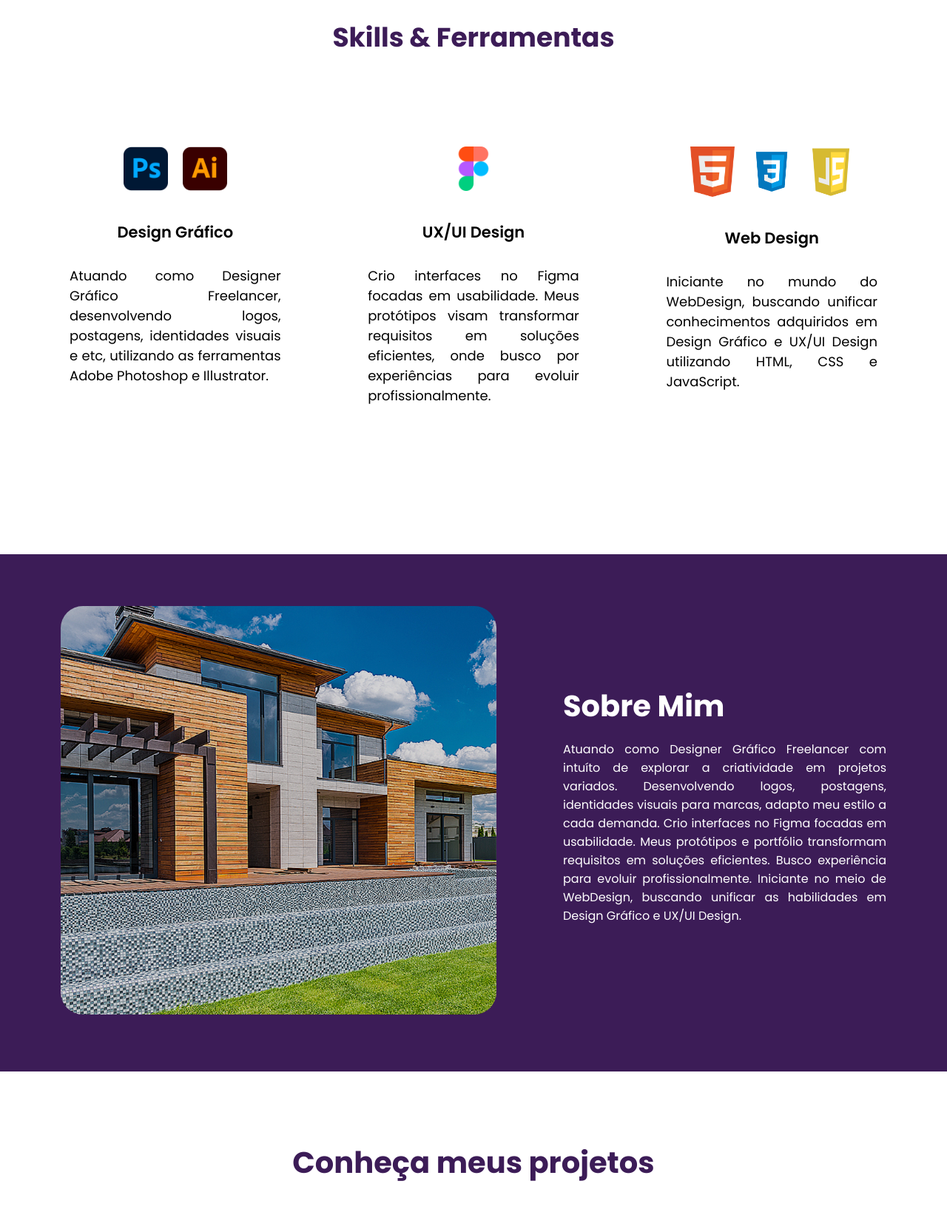
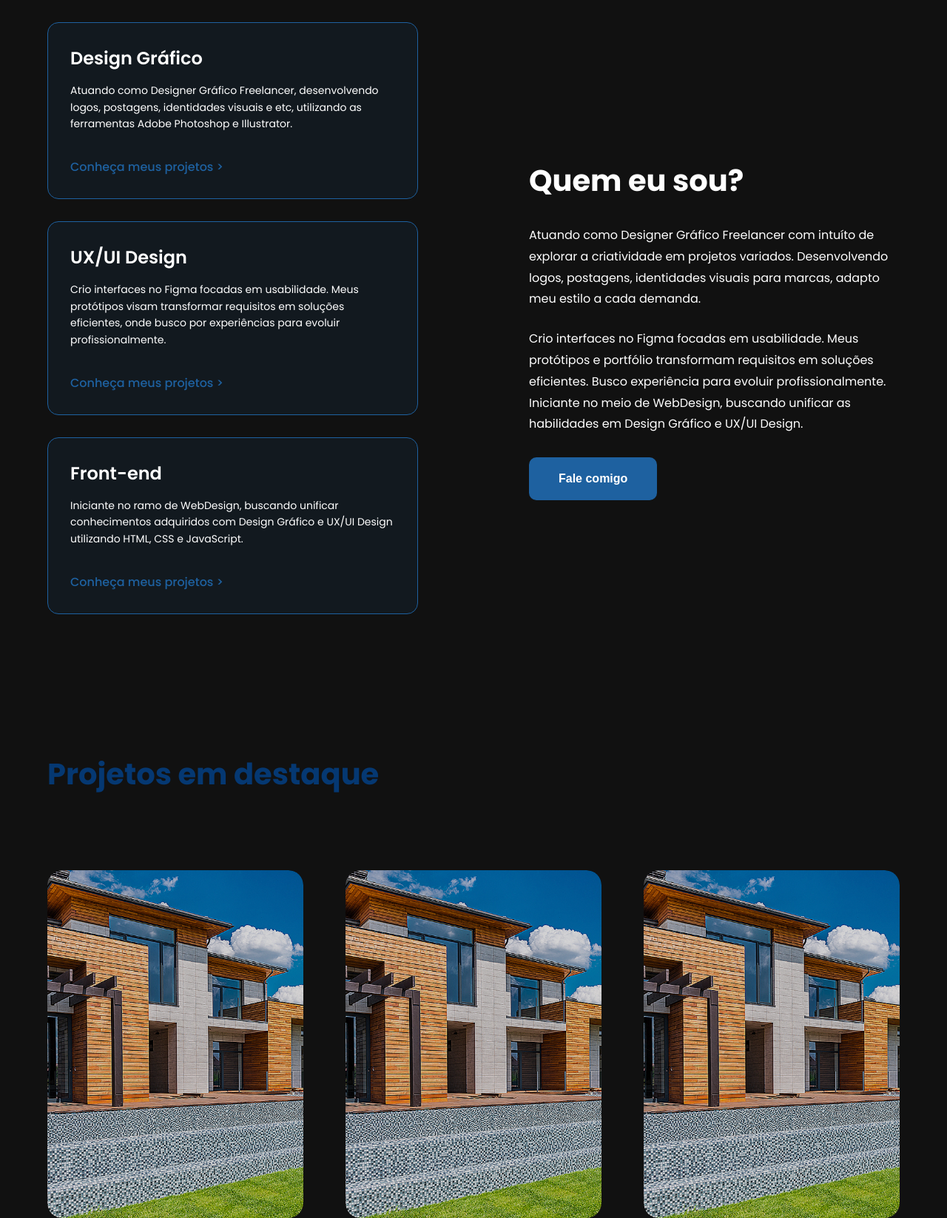
Before and after one commit to soouzxgu/portfolio-gustavo-souza, a plain HTML site: page index.html in a window 1280 px wide. Shown: the part 766-2412 px from the top of the page at 74% size. Drawn offline with Linux system fonts and the light colour scheme.

Commit message:
commit 7 atualizacao

```diff
--- a/index.html
+++ b/index.html
@@ -20,16 +20,16 @@
             <div class="container">
                 <nav>
                     <div class="logo">
-                        <a href="index.html">Gustavo Souza</a>
+                        <a href="index.html">Gustavo</a>
                     </div>
 
                     <ul class="menu">
                         <li><a href="#">Home</a></li>
                         <li><a href="#skills">Skills</a></li>
                         <li><a href="#sobre">Sobre Mim</a></li>
-                        <li><a href="#">Projetos</a></li>
-                        <li><a href="#">Contato</a></li>
-                        <!--<li><a href="#"><button class="btn-gradient">Acessar</button></a></li>-->
+                        <li><a href="#projects">Projetos</a></li>
+                        <li><a href="#contact">Contato</a></li>
+                        <li><a href="#"><button class="btn-gradient-2">Download CV</button></a></li>
                     </ul>
 
                     <!--responsive menu -->
@@ -59,7 +59,7 @@
                     <h2>Designer Gráfico & UX/UI Designer</h2>
 
                     <div>
-                        <button class="btn-gradient-2">Download CV</button>
+                        <!-- <button class="btn-gradient-2">Download CV</button> -->
                         <!-- <img src="./style/img/verificado.png" alt="verificado"> -->
                     </div>
 
@@ -80,61 +80,26 @@
 
     </div>
 
-    <!--
-
-<section class="results">
-
-    <div class="container">
-
-        <div class="results-text">
-            Ajudando pessoas e grandes empresas com foco no conforto.
-        </div>
-
-        <div class="results-number">
-
-            <p>
-                <span>+50 mil</span> <br>
-                Clientes
-            </p>
-
-            <p>
-                <span>+20 mil</span> <br>
-                Funcionários
-            </p>
-
-            <p>
-                <span>+60 mil</span> <br>
-                Projetos
-            </p>
-
-        </div>
-
-    </div>
-
-</section>
--->
-
-
 <!-- card section -->
 
     <section class="diferences" id="skills">
 
         <!-- container -->
-        <div class="title-container">
-            <h2>Skills & Ferramentas</h2>
-        </div>
+        <!-- <div class="title-container">
+            <h2>Skills & Conhecimentos</h2>
+        </div> -->
 
     <div class="container">
 
-            <!-- card -->
+            <!-- card 1/3 -->
 
+        <div class="cards">
 
             <div class="card">
 
                     <div class="card-img">
 
-                        <img src="./style/img/ps.png" alt="24h">
-                        <img src="./style/img/ai.png" alt="24h">
+                        <!-- <img src="./style/img/medal.png" alt="24h"> -->
 
                     </div>
 
@@ -144,6 +109,7 @@
                             visuais e etc, utilizando as ferramentas Adobe Photoshop e Illustrator.
                         </p>
 
+                        <a href="#">Conheça meus projetos ></a>
 
             </div>
 
@@ -151,7 +117,7 @@
 
                 <div class="card-img">
 
-                    <img src="./style/img/figma.png" alt="24h">
+                    <!-- <img src="./style/img/24h.png" alt="24h"> -->
 
                 </div>
                        <h3 class="title">UX/UI Design</h3>
@@ -160,27 +126,53 @@
                             em soluções eficientes, onde busco por experiências para evoluir profissionalmente.
                         </p>
 
+                        <a href="#">Conheça meus projetos ></a>
+
             </div>
 
             <div class="card">
 
                 <div class="card-img">
 
-                    <img src="./style/img/html.png" alt="24h">
-                    <img src="./style/img/css.png" alt="24h">
-                    <img src="./style/img/js.png" alt="24h">
+                    <!-- <img src="./style/img/caixa.png" alt="24h"> -->
 
                 </div>
 
-                   <h3 class="title">Web Design</h3>
+                   <h3 class="title">Front-end</h3>
                      <p>
-                        Iniciante no mundo do WebDesign, buscando unificar
-                        conhecimentos adquiridos em Design Gráfico e UX/UI Design utilizando HTML, CSS e JavaScript.
+                        Iniciante no ramo de WebDesign, buscando unificar
+                        conhecimentos adquiridos com Design Gráfico e UX/UI Design utilizando HTML, CSS e JavaScript.
                     </p>
+
+                    <a href="#">Conheça meus projetos ></a>
 
             </div>
 
-            <!-- card end -->
+        </div>
+
+        <div class="home-text">
+
+            <h2>Quem eu sou?</h2>
+            <p>
+                Atuando como Designer Gráfico Freelancer
+                    com intuíto de explorar a criatividade em
+                    projetos variados. Desenvolvendo logos, postagens, identidades
+                    visuais para marcas, adapto meu estilo a cada demanda.
+            </p>
+
+            <br>
+
+            <p>
+
+                    Crio interfaces no Figma focadas em usabilidade. Meus protótipos e portfólio transformam requisitos
+                    em soluções eficientes. Busco experiência para evoluir profissionalmente.
+                    Iniciante no meio de WebDesign, buscando unificar as habilidades em Design Gráfico e UX/UI Design.
+            </p>
+
+            <button class="btn-gradient-2">Fale comigo</button>
+
+        </div>
+
 
     </div>
 
@@ -193,40 +185,6 @@
 
     <!-- end diferences -->
 
-    <!-- home -->
-
-    <div class="home" id="sobre">
-
-        <!-- container -->
-
-        <div class="container">
-             <div class="img-home">
-                <img src="./style/img/casa.png" alt="casa">
-             </div>
-
-             <div class="home-text">
-                <h2>Sobre Mim</h2>
-                <p>
-                    Atuando como Designer Gráfico Freelancer
-                        com intuíto de explorar a criatividade em
-                        projetos variados. Desenvolvendo logos, postagens, identidades
-                        visuais para marcas, adapto meu estilo a cada demanda.
-
-                        Crio interfaces no Figma focadas em usabilidade. Meus protótipos e portfólio transformam requisitos
-                        em soluções eficientes. Busco experiência para evoluir profissionalmente.
-
-                        Iniciante no meio de WebDesign, buscando unificar as habilidades em Design Gráfico e UX/UI Design.
-                </p>
-
-             </div>
-        </div>
-
-        <!-- end container -->
-
-    </div>
-
-    <!-- end home -->
-
     <!-- places -->
 
     <section class="places" id="projects">
@@ -238,7 +196,7 @@
             <!-- text -->
 
             <p class="title-places"></p>
-            <h2>Conheça meus projetos</h2>
+            <h2>Projetos em destaque</h2>
 
             <!-- end text -->
 
@@ -278,7 +236,7 @@
 
     <!-- newslestter -->
 
-     <section class="newslestter">
+     <section class="newslestter" id="contact">
 
         <!-- container -->
 
@@ -288,12 +246,20 @@
 
             <div class="box-newsletter">
 
-                <h2>Inscreva-se na nossa NewsLetter</h2>
+                <h2>Converse comigo!</h2>
                 <p>Receba dicas, novidades e muito mais!</p>
 
                 <form>
-                    <input type="email" placeholder="Digite seu e-mail">
-                    <button>Subscrever</button>
+                    <input type="text" placeholder="Digite seu Nome">
+                    <input type="email" placeholder="Digite seu E-mail">
+
+                    <div class="message">
+                        <input type="text" placeholder="Digite sua mensagem">
+                    </div>
+
+
+                    <button>Enviar</button>
+
                 </form>
 
             </div>
@@ -341,18 +307,6 @@
 
             <!-- end ul 2-->
 
-            <!-- ul 3-->
-
-            <ul>
-                <h3>Suporte</h3>
-                <li <a href="#">Home</a></li>
-                <li <a href="#">Sobre</a></li>
-                <li <a href="#">Modelos</a></li>
-                <li <a href="#">Contato</a></li>
-            </ul>
-
-            <!-- end ul 3 -->
-
             <!-- ul 4 -->
 
             <ul>
--- a/style/style.css
+++ b/style/style.css
@@ -1,8 +1,5 @@
 
 @import url('https://fonts.googleapis.com/css2?family=Poppins:ital,wght@0,100;0,200;0,300;0,400;0,500;0,600;0,700;0,800;0,900;1,100;1,200;1,300;1,400;1,500;1,600;1,700;1,800;1,900&display=swap');
-
-
-
 
 *{
     margin: 0;
@@ -14,13 +11,14 @@
 
 body{
     font-family: 'Poppins', sans-serif;
+    background-color: var(--verde-escuro);
 }
 
 :root{
-    --verde-escuro: #3c1c57;
-    --verde: #22053a;
+    --verde-escuro: #111111;
+    --verde: #111111;;
     --orange: #000000;
-    --degrade--btn: linear-gradient(#fe9611, #ff5c00);
+    --degrade--btn: linear-gradient(#3869d1, #053872);
     --degrade--btn--header: linear-gradient(#020024, #090979, #00d4ff);
     --color-p: #a1a1a1;
     --color-p-2: #868585;
@@ -33,9 +31,9 @@ body{
 
 header{
     background-color: var(--verde);
-    position: fixed;
     width: 100%;
     z-index: 1000;
+    position: fixed;
 
 }
 
@@ -51,24 +49,23 @@ section, footer{
     padding: 2.7rem 0;
 }
 
-.btn-gradient{
+/* .btn-gradient{
     padding: 10px 25px;
     color: white;
     font-weight: bolder;
     border: none;
     cursor: pointer;
-    background-color: #ff5c00;
+    background-color: #1e61a0;
     border-radius: 5px;
-}
+} */
 
 .btn-gradient-2{
-    margin-top: 30px;
     padding: 10px 25px;
     color: white;
     font-weight: bolder;
     border: none;
     cursor: pointer;
-    background-color: #fe9611;
+    background-color: #1e61a0;
     border-radius: 10px;
 }
 
@@ -76,7 +73,7 @@ nav{
     display: flex;
     justify-content: space-between;
     align-items: center;
-    padding: 20px 0;
+    padding: 1px 0;
     flex-direction: row;
 
 }
@@ -84,7 +81,7 @@ nav{
 .logo a{
     font-size: 30px;
     font-weight: bolder;
-    color: white;
+    color: #1e61a0;;
     margin: 0 50px;
 }
 
@@ -93,18 +90,31 @@ nav{
     align-items: center;
 }
 
-.menu li{
-    padding: 0 30px;
-    font-size: 18px;
+.menu li {
+    padding: 10px;
+    font-size: 16px;
+    margin: 20px;
     font-weight: 500;
+    color: var(--color-p);
+    transition: 0.2ms;
+}
+
+.menu li:hover{
+    transform: scale(1.06);
+    color: white;
 }
 
 .menu li a{
+    color: var(--color-p);
+}
+
+.menu li a:hover{
     color: white;
 }
 
+
 .menu li button{
-    font-size: 15px;
+    font-size: 16px;
 }
 
 
@@ -125,13 +135,14 @@ main .container{
 .main-text h1{
     font-size: 4rem;
     line-height: 1;
+    margin-top: 100px;
 }
 
 .main-text span{
     font-size: 4rem;
     line-height: 1;
     font-weight: bolder;
-    color: #fe9611;
+    color:#1e61a0;
 }
 
 .main-text h2{
@@ -155,178 +166,115 @@ main .container{
 
 /* end main */
 
-/* section results */
-/* .results{
-    background-color: var(--orange);
+/* skills section */
+.diferences {
+    width: 100%;
+    margin-top: 50px;
+    background-color: var(--verde-escuro);
+    padding: 2.7rem 0;
+}
+
+.diferences .container {
+    display: flex;
+    justify-content: stretch;
+    align-content: space-around;
+    gap: 50px;
 
 }
 
-.results .container{
-    display: flex;
-    align-items: center;
-    justify-content: space-between;
+/* Container dos cards (esquerda) */
+.diferences .cards {
+        width: 100%;
+        display: flex;
+        flex-direction: column;
+        gap: 30px;
+        justify-content: space-between;
+        align-content: center;
+
 }
 
-.results .results-text{
+/* Estilo dos cards */
+.diferences .card {
+    width: 100%;
+    cursor: pointer;
+    padding: 30px;
+    border-radius: 15px;
+    transition: all 0.3s ease;
     color: white;
-    font-size: 1.6rem;
-    font-weight: 600;
-    width: 50%;
+    border: 1px solid #1e61a0;
+    background-color: rgba(30, 97, 160, 0.1);
 }
 
-.results .results-number{
-    display: flex;
-    align-items: center;
-    justify-content: center;
-    color: white;
+.diferences .card:hover {
+    background-color: #1e61a0;
+    transform: translateY(-5px);
+    box-shadow: 0 10px 20px rgba(0,0,0,0.2);
 }
 
-.results .results-number p{
-    text-align: center;
-    margin: 0 30px;
-    font-size: 20px;
+.diferences .card .title {
+    margin-bottom: 15px;
+    font-weight: 600;
+    font-size: 24px;
 }
 
-.results .results-number p span{
-    font-size: 30px;
-    font-weight: 600;
-}
-/* end section results */
-
-/* skills section*/
-.diferences .container{
-    display: flex;
-    justify-content: space-between;
+.diferences .card p {
+    margin-bottom: 20px;
+    font-size: 14px;
+    line-height: 1.6;
 }
 
-.title-container {
-    text-align: center;
-    margin: 50px auto;
-    width: 100%;        /* Garante que ocupe a largura total */
-    padding: 20px;
+.diferences .card a {
+    display: inline-block;
+    margin-top: 15px;
+    text-decoration: none;
+    color: #1e61a0;
+    font-weight: 500;
+    transition: color 0.3s;
+}
+
+.diferences .card:hover a {
+    color: white;
+    text-decoration: underline;
+}
+
+/* Sobre Mim (direita) */
+.diferences .home-text {
+    width: 100%;
+    color: white;
+    align-self: center;
+    margin-left: 100px;
+}
+
+.diferences .home-text h2{
+    font-size: 2.5rem;
+    line-height: 3;
+}
+
+.diferences .home-text p{
+    font-size: 16px;
+    line-height: 1.8rem;
+}
+
+.diferences button{
+    padding: 20px 40px;
+    margin-top: 30px;
+    font-size: 16px;
+}
+/* places - card */
+
+.places .title-places{
+    margin-top: 100px;
     font-size: 24px;
     font-weight: 600;
     color: var(--verde-escuro);
 }
 
-/* card */
-.diferences .card{
-    width: 30%;
-    cursor: pointer;
-    padding: 30px;
-    border-radius: 15px;
-    transition: 0.3s;
-    display: flex;
-    flex-direction: column;
-    text-align: justify;
-    font-size: 18px;
-}
+.places h2{   /* Alinhamento à esquerda */ /* Espaçamento abaixo do título */
+    width: 100%;        /* Garante que ocupe a largura total */ /* Opcional: alinha com o container principal */
 
-.diferences .card .card-img{
-    display: flex;          /* Ativa Flexbox */
-    justify-content: center; /* Centraliza as imagens horizontalmente */            /* Adiciona um espaçamento entre as imagens */
-    width: 100%;
-    margin-top: 10px
-}
-
-.diferences .card:hover{
-    box-shadow: 0px 10px 67px 1px #5a5a5a85;
-    color: white;
-    background-color: var(--verde-escuro);
-}
-
-.diferences .card img{
-    display: flex;
-    margin: 10px;
-    width: 60px;
-    transition: 0.3s; /* Adiciona transição para suavizar a mudança */
-}
-
-/* .diferences .card:hover img {
-    filter: brightness(0) invert(1);Muda a cor da imagem para branco
-}*/
-
-
-.diferences .card .title{
-    margin: 30px auto;
-    font-weight: 600;
-    text-align: center;
-}
-
-/* card end */
-/* end diferences section */
-
-
-/* section home */
-
-.home{
-    background-color: var(--verde-escuro);
-    padding: 20px;
-    margin-top: 10%;
-}
-
-.home .container{
-    display: flex;
-    align-items: center;
-    margin: 50px auto;
-    background: var(--verde-escuro);
-    width: 100%;
-}
-
-.home .img-home{
-    width: 70%;
-}
-
-.home .img-home img{
-    width: 100%;
-    border-radius: 30px;
-}
-
-.home .home-text{
-    width: 60%;
-    padding-left: 90px;
-    color: white;
-}
-
-.home .home-text h2{
-    font-size: 2.5em;
-    line-height: 1.3;
-}
-
-.home .home-text p{
-    margin: 20px 0;
-    color: white;
-    text-align: justify;
-}
-
-.home .home-text p b{
-    color: black;
-    font-size: 20px;
-}
-
-/* end home section */
-
-/* places - card */
-
-.places .title-places{
-    margin-top: 50px;
-    font-size: 24px;
-    font-weight: 600;
-    color: var(--verde-escuro);
-}
-
-.places h2{
-    text-align: center;   /* Alinhamento à esquerda */
-    margin-bottom: 50px; /* Espaçamento abaixo do título */
-    width: 100%;        /* Garante que ocupe a largura total */
-    max-width: 1200px;  /* Opcional: alinha com o container principal */
-    margin-left: auto;  /* Centraliza horizontalmente */
-    margin-right: auto;
-    padding: 0 20px;
-    margin-top: 30px;
     font-size: 40px;
     font-weight: 700;
-    color: var(--verde-escuro);
+    color: #053872;
 }
 
 /* card */
@@ -334,7 +282,7 @@ main .container{
 .places .card-places{
     display: flex;
     justify-content: space-between;
-    margin-top: 50px;
+    margin-top: 100px;
 }
 
 .places .card-places .card-items{
@@ -353,8 +301,8 @@ main .container{
 }
 
 .places .card-items:hover {
-    background-color: rgba(0,0,0,0.6);
-    color: white; /* Overlay mais escuro no hover */
+    /* background-color: rgba(0,0,0,6); */
+    transform: scale(1.06);
 }
 
 .places .card-places .card-items img {
@@ -386,21 +334,6 @@ main .container{
     transition: 0.2s;
 }
 
-.places .card-items .home-contact:hover{
-    color: white;
-}
-
-/* .places .card-items button{
-    padding: 10px 25px;
-    color: white;
-    font-weight: bolder;
-    border: none;
-    cursor: pointer;
-    background-color: var(--verde-escuro);
-    border-radius: 5px;
-    transition: 0.3s;
-} */
-
 /* end places - card */
 
 
@@ -417,7 +350,8 @@ main .container{
     border-radius: 20px;
     background-repeat: no-repeat;
     background-size: cover;
-    background-image: url('./img/background-newsletter.png');
+    color: white;
+    /* background-image: url('./img/background-newsletter.png'); */
 }
 
 .newslestter .box-newsletter h2{
@@ -430,24 +364,33 @@ main .container{
 }
 
 .newslestter .box-newsletter input{
-    width: 35%;
+    margin-top: 50px;
+    width: 40%;
     padding: 15px;
     border-radius: 15px;
     border: none;
     outline: none;
-    background-color: #fdfdd3;
+    background-color: #ffffff;
+
+}
+
+.newslestter .box-newsletter .message input{
+    width: 80%;
+    padding: 100px 15px;
+    margin-top: 10px; /* Mantive 100px vertical mas 15px horizontal */
+  /* Espaço extra abaixo da mensagem */
 
 }
 
 .newslestter .box-newsletter button{
-    padding: 15px;
-    margin: 5px;
+    padding: 15px 40px;
+    margin: 20px;
     color: white;
     font-weight: bolder;
     border: none;
     outline: none;
     cursor: pointer;
-    background-color: var(--verde-escuro);
+    background-color: var(--verde);
     border-radius: 15px;
     transition: 0.3s;
 }
```
Lines whose indentation alone changed are shown as unchanged.
